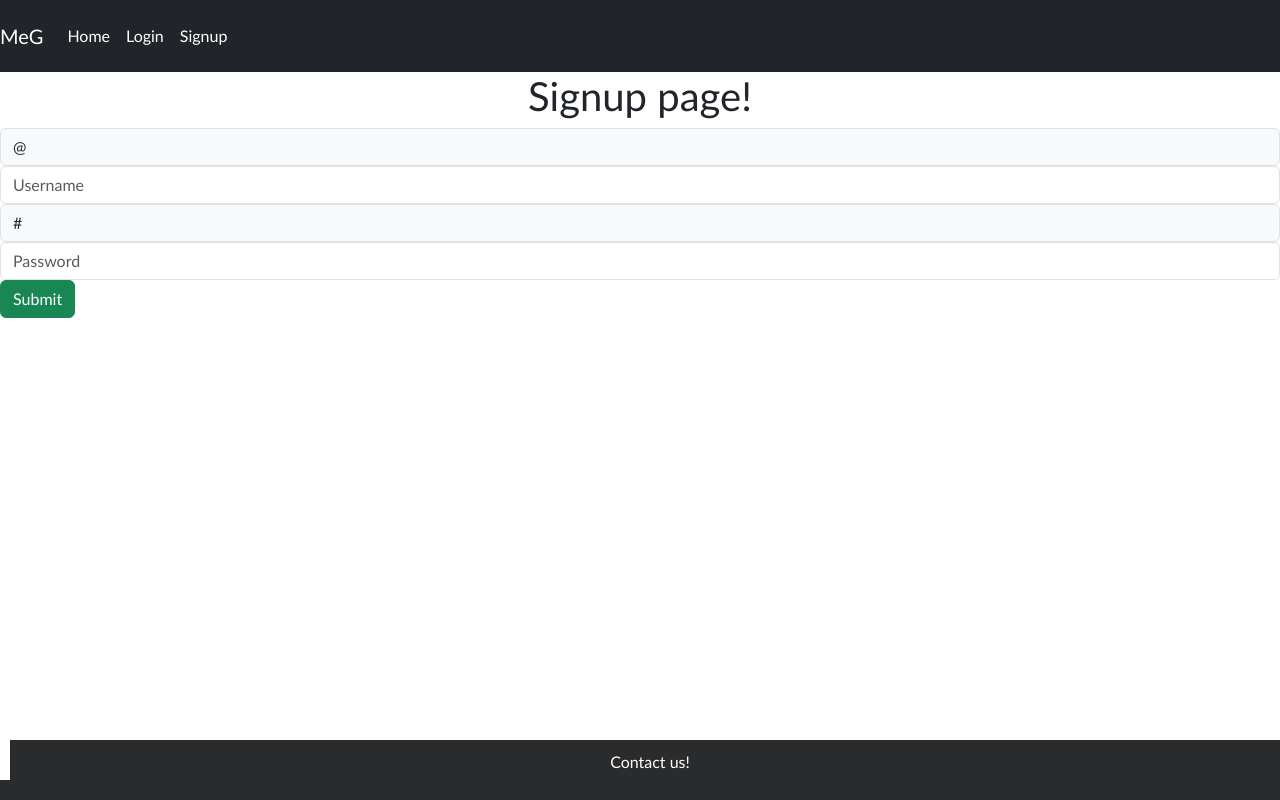
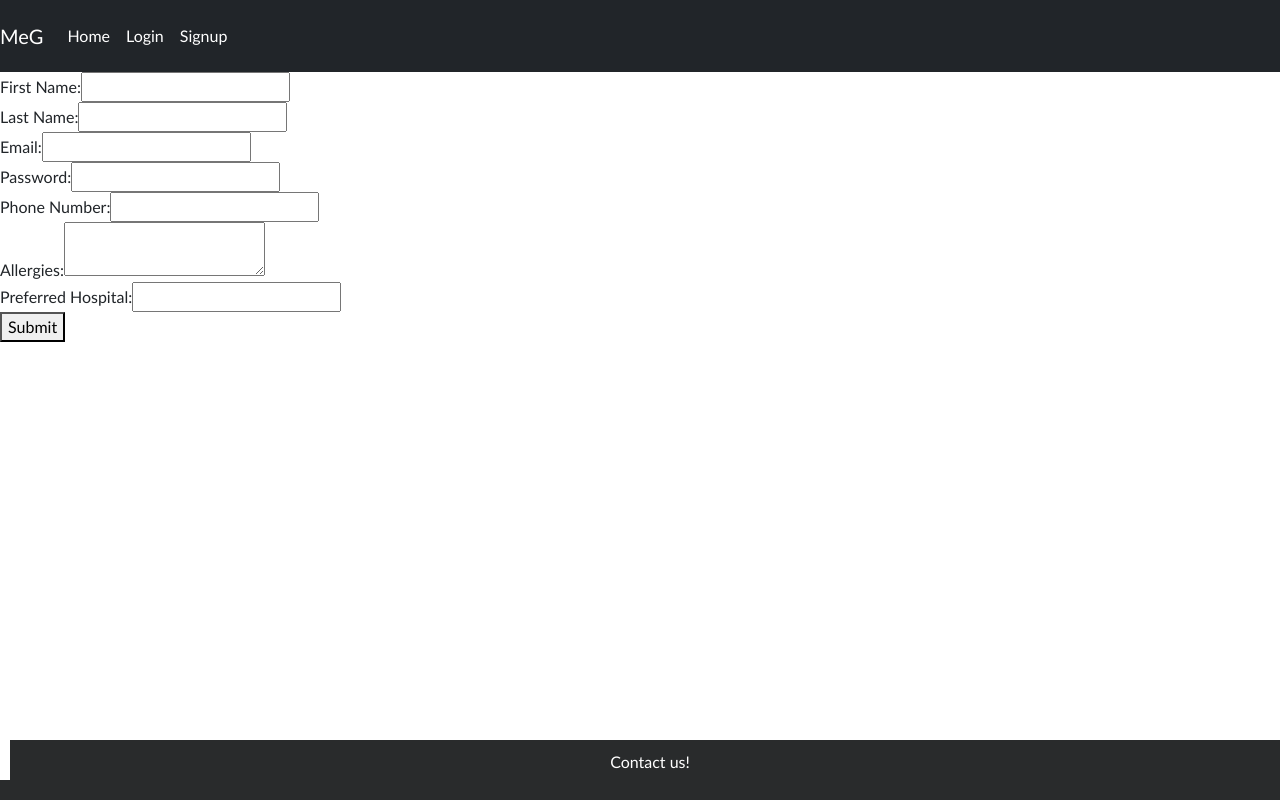
Before and after one commit to Geholst/meg-front-end, a React (Create React App) app: page /signup in a window 1280 px wide. Built offline with nearby package versions, Linux system fonts and the light colour scheme.

Commit message:
added signup and login functionality. tested and the server responds with successful login token and data and same with signup

```diff
--- a/src/components/Login.js
+++ b/src/components/Login.js
@@ -1,15 +1,96 @@
+import React, { useState } from "react";
 
-export default function Login (){
-    return (
-        <section>
-            <h1>Login page!</h1>
-  <span class="input-group-text">@</span>
-  <input type="text" class="form-control" placeholder="Username" id="username-input" aria-label="Username" aria-describedby="basic-addon1" />
-  <span class="input-group-text">#</span>
-  <input type="password" class="form-control"  placeholder="Password"  id="password-input" aria-label="Password" aria-describedby="basic-addon1" />
+export default function Login() {
+  const [formData, setFormData] = useState({
+    email: "",
+    password: "",
+  });
 
-    <button id="login-btn" type="submit" class="btn btn-success">Submit</button>
+  const [errors, setErrors] = useState({});
 
-        </section>
-    );
+  const handleSubmit = async (event) => {
+    event.preventDefault();
+
+    if (validateForm()) {
+      console.log(formData);
+      let results = await fetch("https://meg-backend.herokuapp.com/login", {
+        method: "POST",
+        headers: {
+          "Content-Type": "application/json",
+        },
+        body: JSON.stringify({
+          email: formData.email,
+          password: formData.password,
+        }),
+      });
+
+      if (results.status === 200) {
+        results = await results.json();
+        localStorage.setItem("token", results.jwtToken);
+        // Successful login, handle the response data
+        console.log(results);
+      } else {
+        // Login failed, display an error message
+        localStorage.removeItem("token");
+        alert("Login Failed");
+      }
+    }
+  };
+
+  const handleChange = (event) => {
+    setFormData({
+      ...formData,
+      [event.target.name]: event.target.value,
+    });
+  };
+
+  const validateForm = () => {
+    let isValid = true;
+    const newErrors = {};
+
+    if (!formData.email.match(/^[\w-]+(\.[\w-]+)*@([\w-]+\.)+[a-zA-Z]{2,7}$/)) {
+      newErrors.email = "Invalid email address.";
+      isValid = false;
+    }
+
+    if (formData.password.trim() === "") {
+      newErrors.password = "Password is required.";
+      isValid = false;
+    }
+
+    setErrors(newErrors);
+    return isValid;
+  };
+
+  return (
+    <form onSubmit={handleSubmit}>
+      <div>
+        <label>
+          Email:
+          <input
+            type="email"
+            name="email"
+            value={formData.email}
+            onChange={handleChange}
+            required
+          />
+        </label>
+        {errors.email && <div className="error">{errors.email}</div>}
+      </div>
+      <div>
+        <label>
+          Password:
+          <input
+            type="password"
+            name="password"
+            value={formData.password}
+            onChange={handleChange}
+            required
+          />
+        </label>
+        {errors.password && <div className="error">{errors.password}</div>}
+      </div>
+      <button type="submit">Login</button>
+    </form>
+  );
 }
--- a/src/components/Signup.js
+++ b/src/components/Signup.js
@@ -1,14 +1,188 @@
-export default function Signup (){
-    return (
-        <section>
-            <h1>Signup page!</h1>
-            <span class="input-group-text">@</span>
-  <input type="text" class="form-control" placeholder="Username" id="username-input" aria-label="Username" aria-describedby="basic-addon1" />
-  <span class="input-group-text">#</span>
-  <input type="password" class="form-control"  placeholder="Password"  id="password-input" aria-label="Password" aria-describedby="basic-addon1" />
+import React, { useState } from "react";
 
-    <button id="login-btn" type="submit" class="btn btn-success">Submit</button>
+export default function Login() {
+  const [formData, setFormData] = useState({
+    firstname: "",
+    lastname: "",
+    email: "",
+    password: "",
+    number: "",
+    allergies: "",
+    preferredHospital: "",
+  });
 
-        </section>
-    )
+  const [errors, setErrors] = useState({});
+
+  const handleSubmit = async (event) => {
+    event.preventDefault();
+
+    if (validateForm()) {
+      console.log(formData);
+      let results = await fetch("https://meg-backend.herokuapp.com/signup", {
+        method: "POST",
+        headers: {
+          "Content-Type": "application/json",
+        },
+        body: JSON.stringify({
+          firstName: formData.firstname,
+          lastName: formData.lastname,
+          email: formData.email,
+          password: formData.password,
+          number: formData.number,
+          allergies: formData.allergies,
+          preferredHospital: formData.preferredHospital,
+        }),
+      });
+      if (results.status === 200) {
+        results = await results.json();
+        localStorage.setItem("token", results.jwtToken);
+      } else {
+        alert("Signup Failed");
+      }
+      console.log(results);
+    }
+  };
+
+  const handleChange = (event) => {
+    setFormData({
+      ...formData,
+      [event.target.name]: event.target.value,
+    });
+  };
+
+  const validateForm = () => {
+    let isValid = true;
+    const newErrors = {};
+
+    // Basic Validation using a combination of regex and string methods
+    if (formData.firstname.trim() === "") {
+      newErrors.firstname = "First name is required.";
+      isValid = false;
+    }
+
+    if (formData.lastname.trim() === "") {
+      newErrors.lastname = "Last name is required.";
+      isValid = false;
+    }
+
+    if (!formData.email.match(/^[\w-]+(\.[\w-]+)*@([\w-]+\.)+[a-zA-Z]{2,7}$/)) {
+      newErrors.email = "Invalid email address.";
+      isValid = false;
+    }
+
+    if (formData.password.length < 8) {
+      newErrors.password = "Password should be at least 8 characters.";
+      isValid = false;
+    }
+
+    if (!formData.number.match(/^\d+$/)) {
+      newErrors.number = "Phone number should contain only digits.";
+      isValid = false;
+    }
+
+    if (formData.preferredHospital.trim() === "") {
+      newErrors.preferredHospital = "Preferred hospital is required.";
+      isValid = false;
+    }
+
+    // a react hook that will update the state of the component if there are any errors
+    setErrors(newErrors);
+    return isValid;
+  };
+
+  return (
+    <form onSubmit={handleSubmit}>
+      <div>
+        <label>
+          First Name:
+          <input
+            type="text"
+            name="firstname"
+            value={formData.firstname}
+            onChange={handleChange}
+            required
+          />
+        </label>
+        {errors.firstname && <div className="error">{errors.firstname}</div>}
+      </div>
+      <div>
+        <label>
+          Last Name:
+          <input
+            type="text"
+            name="lastname"
+            value={formData.lastname}
+            onChange={handleChange}
+            required
+          />
+        </label>
+        {errors.lastname && <div className="error">{errors.lastname}</div>}
+      </div>
+      <div>
+        <label>
+          Email:
+          <input
+            type="email"
+            name="email"
+            value={formData.email}
+            onChange={handleChange}
+            required
+          />
+        </label>
+        {errors.email && <div className="error">{errors.email}</div>}
+      </div>
+      <div>
+        <label>
+          Password:
+          <input
+            type="password"
+            name="password"
+            value={formData.password}
+            onChange={handleChange}
+            required
+          />
+        </label>
+        {errors.password && <div className="error">{errors.password}</div>}
+      </div>
+      <div>
+        <label>
+          Phone Number:
+          <input
+            type="tel"
+            name="number"
+            value={formData.number}
+            onChange={handleChange}
+            required
+          />
+        </label>
+        {errors.number && <div className="error">{errors.number}</div>}
+      </div>
+      <div>
+        <label>
+          Allergies:
+          <textarea
+            name="allergies"
+            value={formData.allergies}
+            onChange={handleChange}
+          />
+        </label>
+      </div>
+      <div>
+        <label>
+          Preferred Hospital:
+          <input
+            type="text"
+            name="preferredHospital"
+            value={formData.preferredHospital}
+            onChange={handleChange}
+            required
+          />
+        </label>
+        {errors.preferredHospital && (
+          <div className="error">{errors.preferredHospital}</div>
+        )}
+      </div>
+      <button type="submit">Submit</button>
+    </form>
+  );
 }
```
Also changed, not shown: 1 other file (tests, documents, lock files or other folders).
